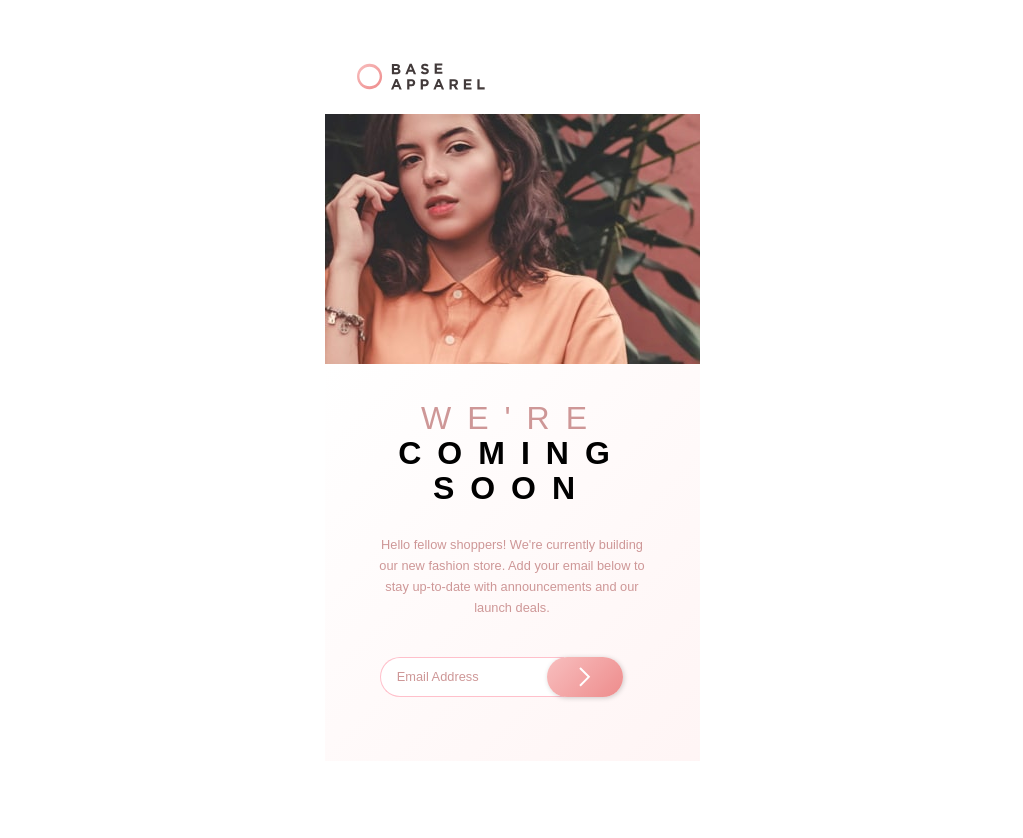
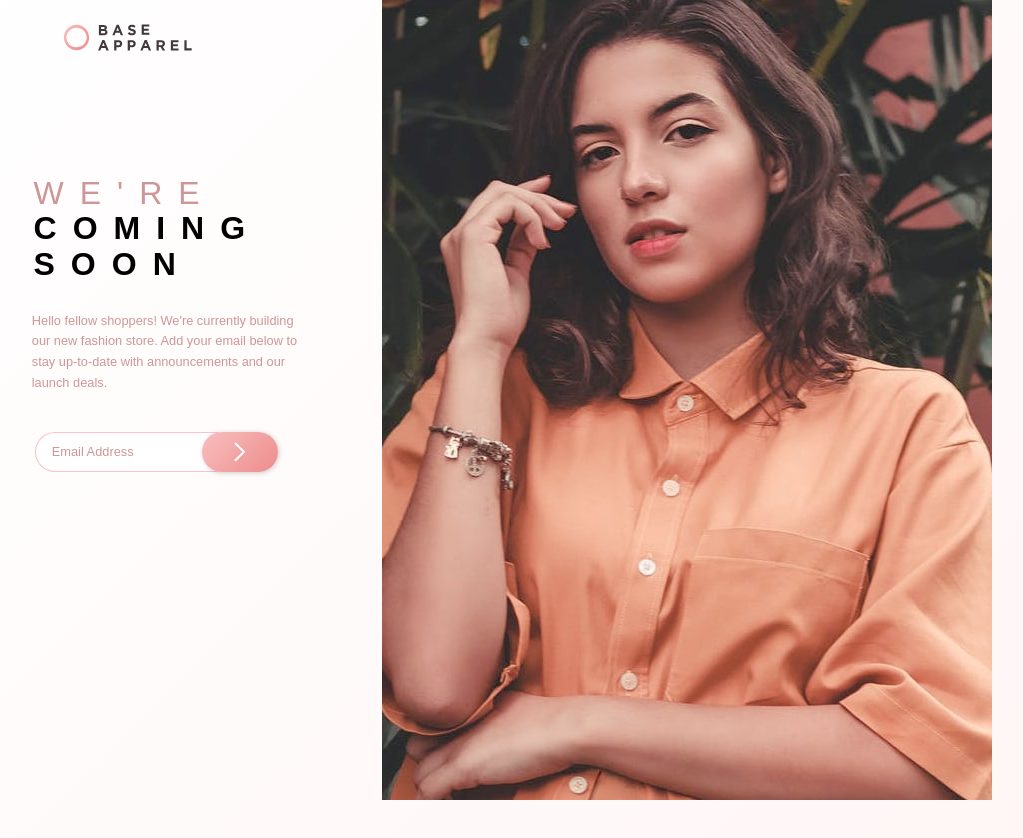
Before and after one commit to Christiangbhub/base-apparel-coming-soon-master, a plain HTML site: page index.html in a window 1280 px wide. Shown: the whole page, without its empty margins (128-1151 px from the left). Before the commit the page ends 800 px from the top, so only its background shows below. Drawn offline with Linux system fonts and the light colour scheme.

Commit message:
updated for large views

```diff
--- a/index.html
+++ b/index.html
@@ -18,24 +18,31 @@
   </head>
   <body>
     <main>
+      <div class="container">
         <nav>
           <div class="logo">
             <img src="./images/logo.svg" alt="" />
           </div>
         </nav>
         <div class="hero-image">
+          <picture>
+            <source
+              class="bg-img"
+              media="(min-width: 65rem)"
+              srcset="./images/hero-desktop.jpg"
+            />
             <img
               src="./images/hero-mobile.jpg"
               alt="a lady standing in front of a plant"
             />
+          </picture>
         </div>
-
         <div class="main__content">
           <h1><span>We're</span> coming soon</h1>
           <p>
-          Hello fellow shoppers! We're currently building our new fashion store.
-          Add your email below to stay up-to-date with announcements and our
-          launch deals.
+            Hello fellow shoppers! We're currently building our new fashion
+            store. Add your email below to stay up-to-date with announcements
+            and our launch deals.
           </p>
           <form action="#">
             <input class="email-box" type="email" placeholder="Email Address" />
@@ -44,6 +51,7 @@
             </button>
           </form>
         </div>
+      </div>
     </main>
 
     <script src="./main.js"></script>
--- a/styles.css
+++ b/styles.css
@@ -103,6 +103,8 @@ textarea:not([rows]) {
 }
 
 body {
+  background: linear-gradient(135deg, hsl(0, 0%, 100%), hsl(0, 100%, 98%));
+
   margin: 0;
   font-family: "Josefin Sans", sans-serif;
   display: grid;
@@ -138,7 +140,6 @@ h1 span {
 }
 
 .main__content {
-  background: linear-gradient(135deg, hsl(0, 0%, 100%), hsl(0, 100%, 98%));
   padding: 1rem;
 }
 
@@ -187,3 +188,33 @@ form {
   place-items: center;
 */
 }
+
+@media (min-width: 65rem) {
+  nav {
+    float: left;
+  }
+  .container {
+  }
+
+  .hero-image {
+    padding-left: 5rem;
+    float: right;
+  }
+
+  .main__content {
+    display: flex;
+    flex-direction: column;
+    clear: left;
+    text-align: left;
+    min-height: 100vh;
+    padding: 5rem 0;
+  }
+
+  h1 {
+    /* font-size: 2.8rem; */
+  }
+
+  .main__content p {
+    font-size: 0.8rem;
+  }
+}
```
Lines whose indentation alone changed are shown as unchanged.
